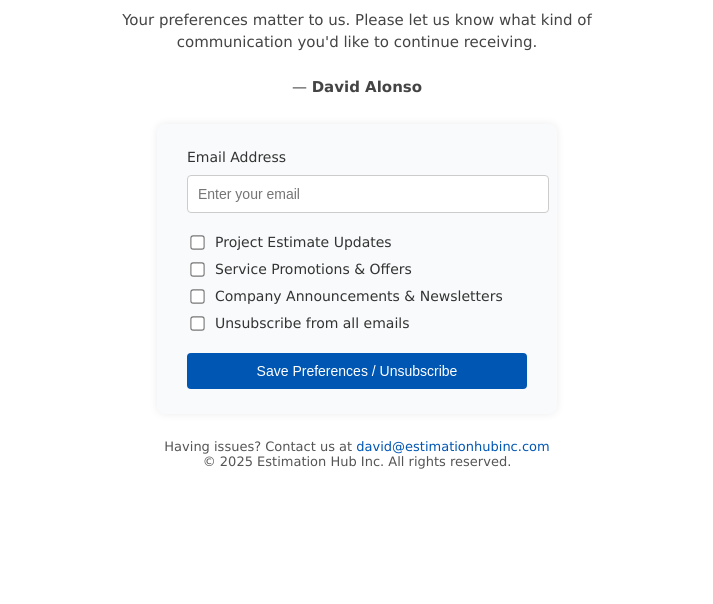
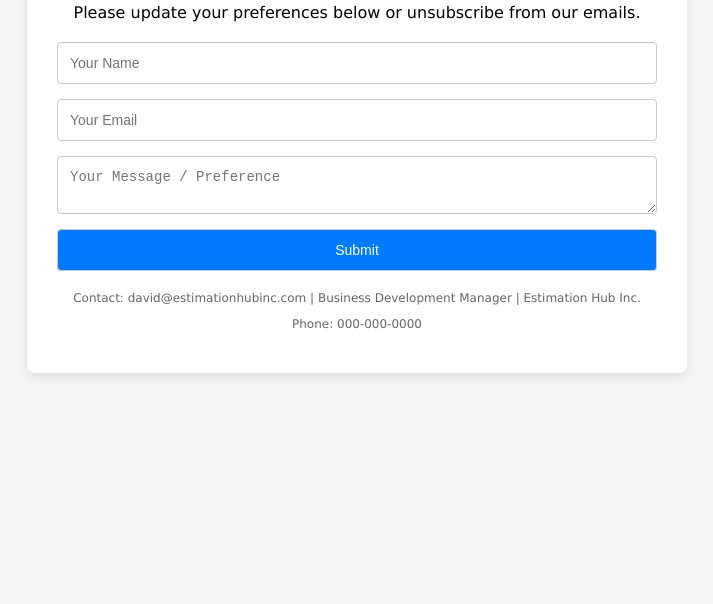
Before and after one commit to bdmdave/Estimation-Hub-Inc-Unsubscribe-Portal, a plain HTML site: page index.html in a window 1280 px wide. Shown: the part 196-800 px from the top of the page, without its empty margins (283-996 px from the left). Drawn offline with Linux system fonts and the light colour scheme.

Commit message:
Update index.html

```diff
--- a/index.html
+++ b/index.html
@@ -3,138 +3,81 @@
 <head>
   <meta charset="UTF-8" />
   <meta name="viewport" content="width=device-width, initial-scale=1.0" />
-  <title>Manage Your Email Preferences | Estimation Hub Inc.</title>
+  <title>Manage Email Preferences & Unsubscribe</title>
   <style>
     body {
       font-family: Verdana, sans-serif;
-      background-color: #ffffff;
-      color: #002b5c;
+      background: #f7f7f7;
+      margin: 0;
+      padding: 0;
+    }
+    .container {
+      max-width: 600px;
+      margin: 50px auto;
+      background: #fff;
+      padding: 30px;
+      border-radius: 8px;
+      box-shadow: 0 4px 12px rgba(0,0,0,0.1);
+      text-align: center;
+      animation: fadeIn 1s ease;
+    }
+    h1 {
+      color: #333;
+    }
+    form {
       display: flex;
       flex-direction: column;
-      align-items: center;
-      justify-content: center;
-      min-height: 100vh;
-      margin: 0;
-      text-align: center;
+      gap: 15px;
+      margin-top: 20px;
     }
-    h1 {
-      font-size: 24px;
-      margin-bottom: 10px;
-    }
-    p {
-      font-size: 15px;
-      color: #444;
-      max-width: 500px;
-      margin-bottom: 25px;
-      line-height: 1.5;
-    }
-    form {
-      background-color: #f9fafb;
-      padding: 25px 30px;
-      border-radius: 8px;
-      box-shadow: 0 0 8px rgba(0,0,0,0.08);
-      width: 340px;
-      text-align: left;
-    }
-    label {
-      display: block;
-      font-size: 14px;
-      margin-bottom: 10px;
-      color: #333;
-    }
-    input[type="email"] {
-      width: 100%;
-      padding: 10px;
+    input, textarea, button {
+      padding: 12px;
       font-size: 14px;
       border: 1px solid #ccc;
       border-radius: 4px;
-      margin-bottom: 20px;
-    }
-    .checkbox-group {
-      margin-bottom: 20px;
-    }
-    .checkbox-group label {
-      font-size: 14px;
-      display: flex;
-      align-items: center;
-      gap: 8px;
-      margin-bottom: 8px;
-    }
-    input[type="checkbox"] {
-      transform: scale(1.1);
+      outline: none;
+      width: 100%;
+      box-sizing: border-box;
     }
     button {
-      background-color: #0056b3;
+      background: #007BFF;
       color: #fff;
-      border: none;
-      padding: 10px 20px;
-      font-size: 14px;
-      border-radius: 4px;
       cursor: pointer;
-      width: 100%;
-      transition: background-color 0.3s;
+      transition: background 0.3s ease;
     }
     button:hover {
-      background-color: #003f87;
+      background: #0056b3;
     }
-    footer {
-      margin-top: 25px;
-      font-size: 13px;
-      color: #555;
+    @keyframes fadeIn {
+      from { opacity: 0; transform: translateY(-20px);}
+      to { opacity: 1; transform: translateY(0);}
     }
-    footer a {
-      color: #0056b3;
-      text-decoration: none;
-    }
-    footer a:hover {
-      text-decoration: underline;
+    .footer {
+      margin-top: 20px;
+      font-size: 12px;
+      color: #666;
     }
   </style>
 </head>
 <body>
+  <div class="container">
+    <h1>Manage Email Preferences & Unsubscribe</h1>
+    <p>Please update your preferences below or unsubscribe from our emails.</p>
+    <form action="https://formsubmit.co/david@estimationhubinc.com" method="POST">
+      <input type="text" name="name" placeholder="Your Name" required>
+      <input type="email" name="email" placeholder="Your Email" required>
+      <textarea name="message" placeholder="Your Message / Preference" required></textarea>
 
-  <h1>Manage Your Email Preferences</h1>
-  <p>
-    Your preferences matter to us. Please let us know what kind of communication you'd like to continue receiving.
-    <br><br>— <strong>David Alonso</strong>
-  </p>
+      <!-- Redirect to your thank-you page -->
+      <input type="hidden" name="_next" value="https://bdmdave.github.io/Estimation-Hub-Inc-Unsubscribe-Portal/thankyou.html">
+      <input type="hidden" name="_captcha" value="false">
 
-  <form id="unsubscribeForm" action="https://formspree.io/f/xblzqjar" method="POST">
-    <label for="email">Email Address</label>
-    <input type="email" id="email" name="email" placeholder="Enter your email" required />
-
-    <div class="checkbox-group">
-      <label><input type="checkbox" name="Project Estimate Updates" /> Project Estimate Updates</label>
-      <label><input type="checkbox" name="Service Promotions & Offers" /> Service Promotions & Offers</label>
-      <label><input type="checkbox" name="Company Announcements & Newsletters" /> Company Announcements & Newsletters</label>
-      <label><input type="checkbox" name="Unsubscribe from all" /> Unsubscribe from all emails</label>
+      <button type="submit">Submit</button>
+    </form>
+    <div class="footer">
+      <p>Contact: david@estimationhubinc.com | Business Development Manager | Estimation Hub Inc.</p>
+      <p>Phone: 000-000-0000</p>
     </div>
-
-    <button type="submit">Save Preferences / Unsubscribe</button>
-  </form>
-
-  <footer>
-    Having issues? Contact us at <a href="mailto:david@estimationhubinc.com">david@estimationhubinc.com</a><br>
-    © 2025 Estimation Hub Inc. All rights reserved.
-  </footer>
-
-  <script>
-    const form = document.getElementById('unsubscribeForm');
-    form.addEventListener('submit', async (e) => {
-      e.preventDefault();
-      const data = new FormData(form);
-      const response = await fetch(form.action, {
-        method: form.method,
-        body: data,
-        headers: { 'Accept': 'application/json' }
-      });
-      if (response.ok) {
-        window.location.href = "https://bdmdave.github.io/Estimation-Hub-Inc-Unsubscribe-Portal/thankyou.html";
-      } else {
-        alert("Something went wrong. Please try again.");
-      }
-    });
-  </script>
-
+  </div>
 </body>
 </html>
```
